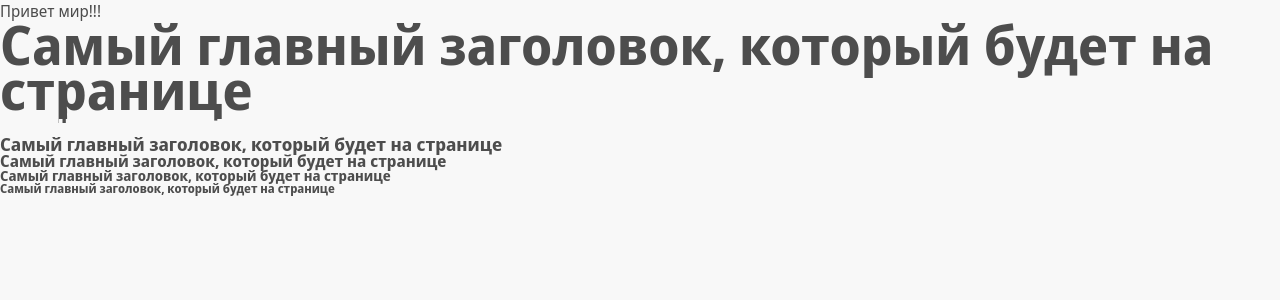
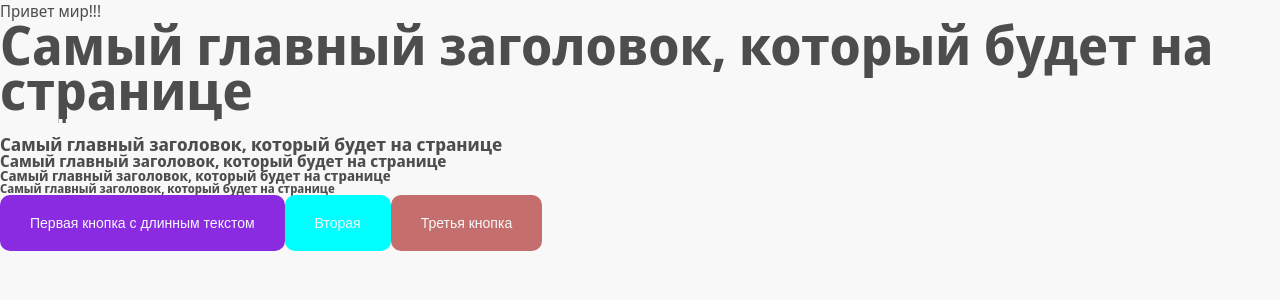
Before and after one commit to PavelEgorov-ru/magellan-energy, a Next.js app: page / in a window 1280 px wide. Shown: the top 300 px of the page. Built offline with nearby package versions, Linux system fonts and the light colour scheme.

Commit message:
сделан компонент кнопки

```diff
--- a/components/Button/Button.module.css
+++ b/components/Button/Button.module.css
@@ -1,44 +1,36 @@
-.h1 {
-  margin: 0;
-  font-size: 53px;
-  font-weight: 900;
-  line-height: 45px;
+.button {
+  display: inline-block;
+  box-sizing: border-box;
+  padding: 20px 30px;
+  text-align: center;
+  cursor: pointer;
+  border: none;
+  border-radius: 10px;
+  font-size: 14px;
+  font-weight: 400;
+  color: var(--white);
+  transition: all 0.6s;
 }
 
-.h2 {
-  margin: 0;
-  font-size: 23px;
-  font-weight: 800;
-  line-height: 23px;
-}
-.h3 {
-  margin: 0;
-  font-size: 18px;
-  font-weight: 700;
-  line-height: 18px;
+.button_simple {
+  background-color: rgb(197, 110, 110);
 }
 
-.h4 {
-  margin: 0;
-  font-size: 16px;
-  font-weight: 700;
-  line-height: 16px;
+.button_simple:hover {
+  background-color: rgb(184, 57, 57);
 }
 
-.h5 {
-  margin: 0;
-  font-size: 14px;
-  font-weight: 700;
-  line-height: 14px;
+.button_form {
+  background-color: aqua;
 }
 
-.h6 {
-  margin: 0;
-  font-size: 12px;
-  font-weight: 700;
-  line-height: 12px;
+.button_form:hover {
+  background-color: rgb(4, 136, 136);
+}
+.button_cards {
+  background-color: blueviolet;
 }
 
-.h_white {
-  color: var(--white);
+.button_cards:hover {
+  background-color: rgb(97, 32, 158);
 }
--- a/components/Button/Button.tsx
+++ b/components/Button/Button.tsx
@@ -1,7 +1,18 @@
 import { ButtonProps } from './Button.props';
 import cn from 'classnames';
-import styles from './Htag.module.css';
+import styles from './Button.module.css';
 
-export const Button = ({ tag, children, colorWith }: ButtonProps): JSX.Element => {
-  return <></>;
+export const Button = ({ view, children, className, ...props }: ButtonProps): JSX.Element => {
+  return (
+    <button
+      className={cn(styles.button, className, {
+        [styles.button_simple]: view == 'simple',
+        [styles.button_form]: view == 'form',
+        [styles.button_cards]: view == 'cards',
+      })}
+      {...props}
+    >
+      {children}
+    </button>
+  );
 };
--- a/components/Htag/Htag.props.ts
+++ b/components/Htag/Htag.props.ts
@@ -1,6 +1,7 @@
-import { ReactNode } from 'react';
+import { DetailedHTMLProps, HTMLAttributes, ReactNode } from 'react';
 
-export interface IHtagProps {
+export interface IHtagProps
+  extends DetailedHTMLProps<HTMLAttributes<HTMLHeadingElement>, HTMLHeadingElement> {
   tag: 'h1' | 'h2' | 'h3' | 'h4' | 'h5' | 'h6';
   children: ReactNode;
   colorWith?: boolean;
--- a/pages/_app.jsx
+++ b/pages/_app.tsx
@@ -1,15 +1,20 @@
 import '../styles/global.css';
 import React from 'react';
 import Head from 'next/head';
-import { Htag } from '../components';
+import { Htag, Button } from '../components';
 
-const App = ({ Component, pageProps }) => {
+const App = ({}) => {
+  const Click = (): void => {
+    console.log('Привет кнопка');
+  };
+
   return (
     <>
       <Head>
         <title>Мой первый сайт</title>
         <link rel="preconnect" href="https://fonts.googleapis.com" />
-        <link rel="preconnect" href="https://fonts.gstatic.com" crossorigin />
+        <link rel="preconnect" href="https://fonts.gstatic.com" />
+        {/* <link rel="preconnect" href="https://fonts.gstatic.com" crossOrigin /> */}
         <link
           href="https://fonts.googleapis.com/css2?family=Noto+Sans+Display:ital,wght@0,100;0,200;0,300;0,400;0,500;0,600;0,700;0,800;0,900;1,100;1,200;1,300;1,400;1,500;1,600;1,700;1,800;1,900&display=swap"
           rel="stylesheet"
@@ -25,6 +30,11 @@
       <Htag tag="h4">Самый главный заголовок, который будет на странице</Htag>
       <Htag tag="h5">Самый главный заголовок, который будет на странице</Htag>
       <Htag tag="h6">Самый главный заголовок, который будет на странице</Htag>
+      <Button view="cards" onClick={Click}>
+        Первая кнопка c длинным текстом
+      </Button>
+      <Button view="form">Вторая </Button>
+      <Button view="simple">Третья кнопка</Button>
     </>
   );
 };
```
Also changed, not shown: components/Button/Button.props.ts (+4 -4 lines), public/telephone-fill.svg (added).
